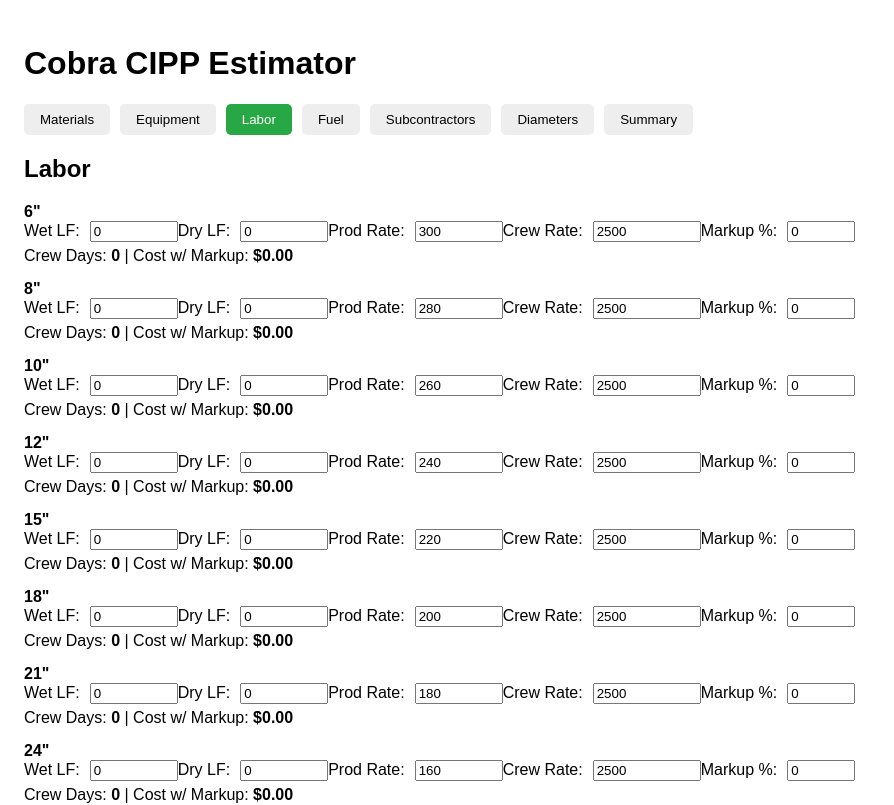
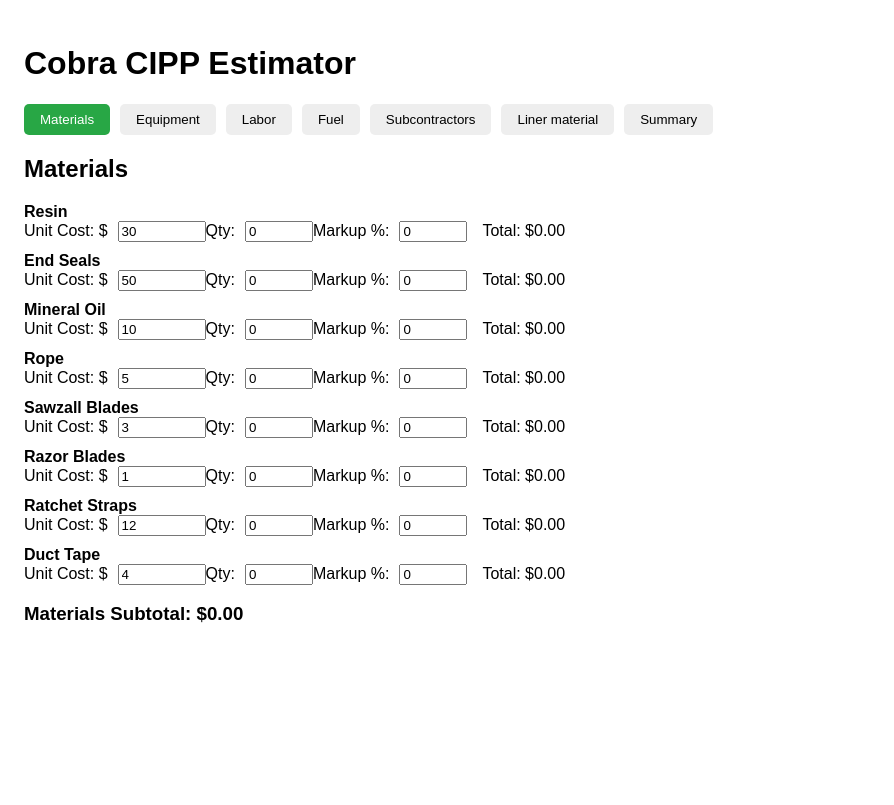
Before and after one commit to JustinLusk/CIPP-Estimating-Program, a React (Create React App) app: page / in a window 1280 px wide. Shown: the top 805 px of the page, without its empty margins (0-894 px from the left). Built offline with nearby package versions, Linux system fonts and the light colour scheme.

Commit message:
Update App.js

```diff
--- a/src/App.js
+++ b/src/App.js
@@ -1,54 +1,38 @@
 import React, { useState } from 'react';
 
 const App = () => {
-  const [tab, setTab] = useState('labor');
+  const [tab, setTab] = useState('materials');
 
-  const [labor, setLabor] = useState([
-    { diameter: '6"', wetLF: 0, dryLF: 0, rate: 2500, prodRate: 300, markup: 0 },
-    { diameter: '8"', wetLF: 0, dryLF: 0, rate: 2500, prodRate: 280, markup: 0 },
-    { diameter: '10"', wetLF: 0, dryLF: 0, rate: 2500, prodRate: 260, markup: 0 },
-    { diameter: '12"', wetLF: 0, dryLF: 0, rate: 2500, prodRate: 240, markup: 0 },
-    { diameter: '15"', wetLF: 0, dryLF: 0, rate: 2500, prodRate: 220, markup: 0 },
-    { diameter: '18"', wetLF: 0, dryLF: 0, rate: 2500, prodRate: 200, markup: 0 },
-    { diameter: '21"', wetLF: 0, dryLF: 0, rate: 2500, prodRate: 180, markup: 0 },
-    { diameter: '24"', wetLF: 0, dryLF: 0, rate: 2500, prodRate: 160, markup: 0 },
-    { diameter: '27"', wetLF: 0, dryLF: 0, rate: 2500, prodRate: 140, markup: 0 },
-    { diameter: '30"', wetLF: 0, dryLF: 0, rate: 2500, prodRate: 120, markup: 0 },
-    { diameter: '33"', wetLF: 0, dryLF: 0, rate: 2500, prodRate: 100, markup: 0 },
-    { diameter: '36"', wetLF: 0, dryLF: 0, rate: 2500, prodRate: 90, markup: 0 },
-    { diameter: '39"', wetLF: 0, dryLF: 0, rate: 2500, prodRate: 80, markup: 0 },
-    { diameter: '42"', wetLF: 0, dryLF: 0, rate: 2500, prodRate: 70, markup: 0 },
-    { diameter: '45"', wetLF: 0, dryLF: 0, rate: 2500, prodRate: 60, markup: 0 },
-    { diameter: '48"', wetLF: 0, dryLF: 0, rate: 2500, prodRate: 50, markup: 0 },
-    { diameter: '54"', wetLF: 0, dryLF: 0, rate: 2500, prodRate: 40, markup: 0 },
-    { diameter: '60"', wetLF: 0, dryLF: 0, rate: 2500, prodRate: 35, markup: 0 },
-    { diameter: '66"', wetLF: 0, dryLF: 0, rate: 2500, prodRate: 30, markup: 0 },
-    { diameter: '72"', wetLF: 0, dryLF: 0, rate: 2500, prodRate: 25, markup: 0 }
+  const [materials, setMaterials] = useState([
+    { name: 'Resin', unitCost: 30, quantity: 0, markup: 0 },
+    { name: 'End Seals', unitCost: 50, quantity: 0, markup: 0 },
+    { name: 'Mineral Oil', unitCost: 10, quantity: 0, markup: 0 },
+    { name: 'Rope', unitCost: 5, quantity: 0, markup: 0 },
+    { name: 'Sawzall Blades', unitCost: 3, quantity: 0, markup: 0 },
+    { name: 'Razor Blades', unitCost: 1, quantity: 0, markup: 0 },
+    { name: 'Ratchet Straps', unitCost: 12, quantity: 0, markup: 0 },
+    { name: 'Duct Tape', unitCost: 4, quantity: 0, markup: 0 }
   ]);
 
-  const handleLaborChange = (index, field, value) => {
-    const newList = [...labor];
-    newList[index][field] = parseFloat(value);
-    setLabor(newList);
+  const handleMaterialChange = (index, field, value) => {
+    const newList = [...materials];
+    newList[index][field] = field === 'unitCost' || field === 'quantity' || field === 'markup'
+      ? parseFloat(value)
+      : value;
+    setMaterials(newList);
   };
 
-  const calculateCrewDays = (wet, dry, rate) => {
-    const total = wet + dry;
-    return rate > 0 ? Math.ceil(total / rate) : 0;
-  };
-
-  const laborSubtotal = labor.reduce((sum, item) => {
-    const days = calculateCrewDays(item.wetLF, item.dryLF, item.prodRate);
-    const base = days * item.rate;
-    const withMarkup = base * (1 + item.markup / 100);
-    return sum + withMarkup;
+  const materialsSubtotal = materials.reduce((sum, item) => {
+    const line = item.unitCost * item.quantity;
+    const total = line * (1 + item.markup / 100);
+    return sum + total;
   }, 0);
 
   return (
     <div style={{ fontFamily: 'Arial', padding: '1rem' }}>
       <h1>Cobra CIPP Estimator</h1>
       <nav style={{ marginBottom: '1rem' }}>
-        {['materials', 'equipment', 'labor', 'fuel', 'subcontractors', 'diameters', 'summary'].map(t => (
+        {['materials', 'equipment', 'labor', 'fuel', 'subcontractors', 'liner material', 'summary'].map(t => (
           <button
             key={t}
             onClick={() => setTab(t)}
@@ -67,12 +51,96 @@ const App = () => {
         ))}
       </nav>
 
+      {tab === 'materials' && (
+        <div>
+          <h2>Materials</h2>
+          {materials.map((item, i) => (
+            <div key={i} style={{ marginBottom: '10px' }}>
+              <strong>{item.name}</strong><br />
+              Unit Cost: $
+              <input
+                type="number"
+                value={item.unitCost}
+                onChange={e => handleMaterialChange(i, 'unitCost', e.target.value)}
+                style={{ width: '80px', marginLeft: '10px' }}
+              />
+              Qty:
+              <input
+                type="number"
+                value={item.quantity}
+                onChange={e => handleMaterialChange(i, 'quantity', e.target.value)}
+                style={{ width: '60px', marginLeft: '10px' }}
+              />
+              Markup %:
+              <input
+                type="number"
+                value={item.markup}
+                onChange={e => handleMaterialChange(i, 'markup', e.target.value)}
+                style={{ width: '60px', marginLeft: '10px' }}
+              />
+              <span style={{ marginLeft: '15px' }}>
+                Total: ${(item.unitCost * item.quantity * (1 + item.markup / 100)).toFixed(2)}
+              </span>
+            </div>
+          ))}
+          <h3>Materials Subtotal: ${materialsSubtotal.toFixed(2)}</h3>
+        </div>
+      )}
+      {tab === 'equipment' && (
+        <div>
+          <h2>Equipment</h2>
+          {equipment.map((item, i) => {
+            const line = item.rate * item.quantity;
+            const total = line * (1 + item.markup / 100);
+            return (
+              <div key={i} style={{ marginBottom: '10px' }}>
+                <strong>{item.type}</strong><br />
+                Rental Type:
+                <select
+                  value={item.rentalType}
+                  onChange={e => handleEquipmentChange(i, 'rentalType', e.target.value)}
+                  style={{ margin: '0 10px' }}
+                >
+                  {['Day', 'Week', 'Month'].map(type => (
+                    <option key={type} value={type}>{type}</option>
+                  ))}
+                </select>
+                Rate: $
+                <input
+                  type="number"
+                  value={item.rate}
+                  onChange={e => handleEquipmentChange(i, 'rate', e.target.value)}
+                  style={{ width: '80px', marginLeft: '10px' }}
+                />
+                Qty:
+                <input
+                  type="number"
+                  value={item.quantity}
+                  onChange={e => handleEquipmentChange(i, 'quantity', e.target.value)}
+                  style={{ width: '60px', marginLeft: '10px' }}
+                />
+                Markup %:
+                <input
+                  type="number"
+                  value={item.markup}
+                  onChange={e => handleEquipmentChange(i, 'markup', e.target.value)}
+                  style={{ width: '60px', marginLeft: '10px' }}
+                />
+                <span style={{ marginLeft: '15px' }}>
+                  Total: ${(total).toFixed(2)}
+                </span>
+              </div>
+            );
+          })}
+          <h3>Equipment Subtotal: ${equipmentSubtotal.toFixed(2)}</h3>
+        </div>
+      )}
       {tab === 'labor' && (
         <div>
           <h2>Labor</h2>
           {labor.map((item, i) => {
-            const days = calculateCrewDays(item.wetLF, item.dryLF, item.prodRate);
-            const base = days * item.rate;
+            const crewDays = item.prodRate > 0 ? Math.ceil(item.wetLF / item.prodRate) : 0;
+            const base = crewDays * item.rate;
             const total = base * (1 + item.markup / 100);
             return (
               <div key={i} style={{ marginBottom: '15px' }}>
@@ -82,13 +150,6 @@ const App = () => {
                   type="number"
                   value={item.wetLF}
                   onChange={e => handleLaborChange(i, 'wetLF', e.target.value)}
-                  style={{ width: '80px', marginLeft: '10px' }}
-                />
-                Dry LF:
-                <input
-                  type="number"
-                  value={item.dryLF}
-                  onChange={e => handleLaborChange(i, 'dryLF', e.target.value)}
                   style={{ width: '80px', marginLeft: '10px' }}
                 />
                 Prod Rate:
@@ -113,7 +174,7 @@ const App = () => {
                   style={{ width: '60px', marginLeft: '10px' }}
                 />
                 <div style={{ marginTop: '5px' }}>
-                  Crew Days: <strong>{days}</strong> | Cost w/ Markup: <strong>${total.toFixed(2)}</strong>
+                  Crew Days: <strong>{crewDays}</strong> | Cost w/ Markup: <strong>${total.toFixed(2)}</strong>
                 </div>
               </div>
             );
@@ -122,7 +183,7 @@ const App = () => {
         </div>
       )}
 
-      {tab !== 'labor' && (
+      {tab !== 'materials' && tab !== 'equipment' && tab !== 'labor' && (
         <div>
           <h2>{tab.charAt(0).toUpperCase() + tab.slice(1)} (coming next)</h2>
         </div>
```
